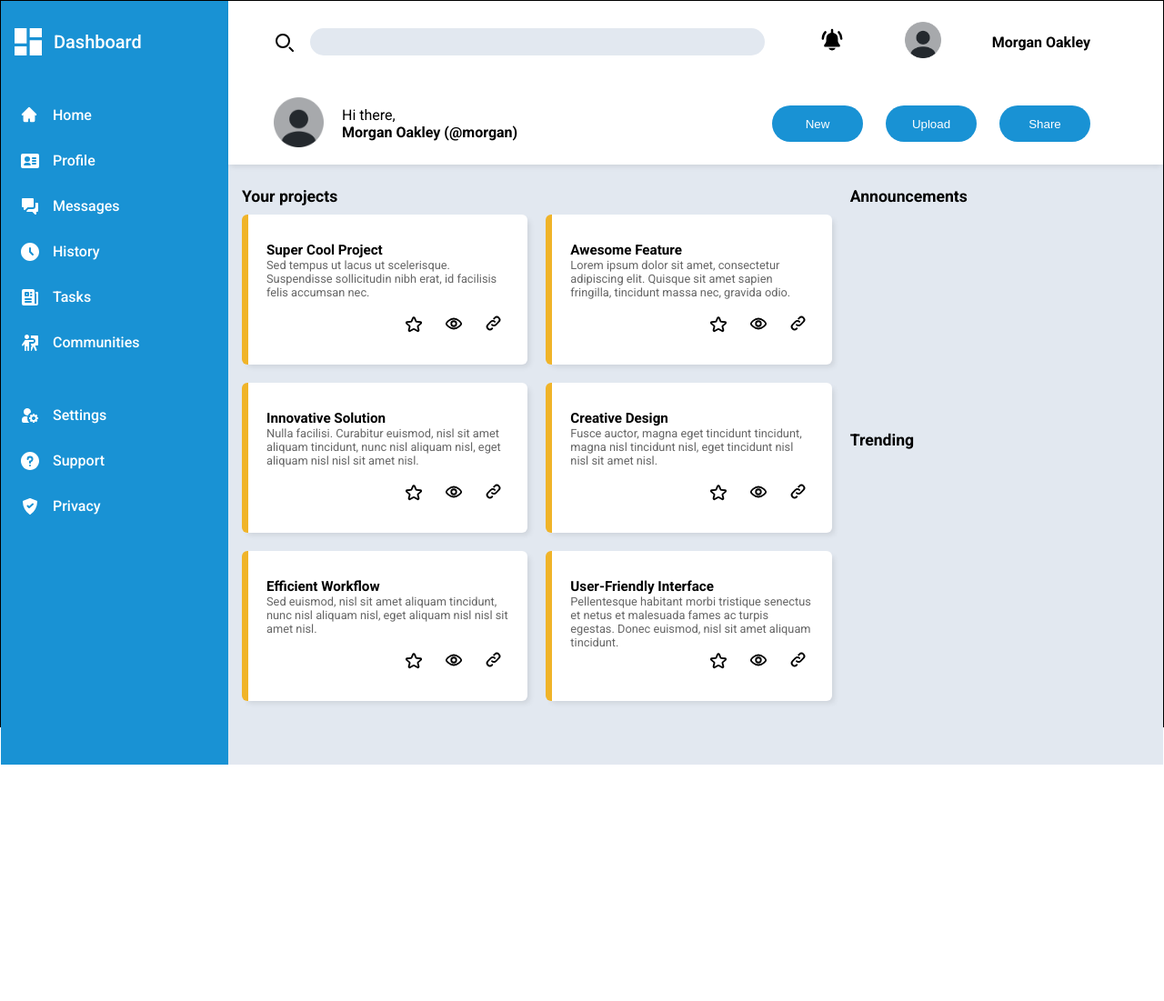
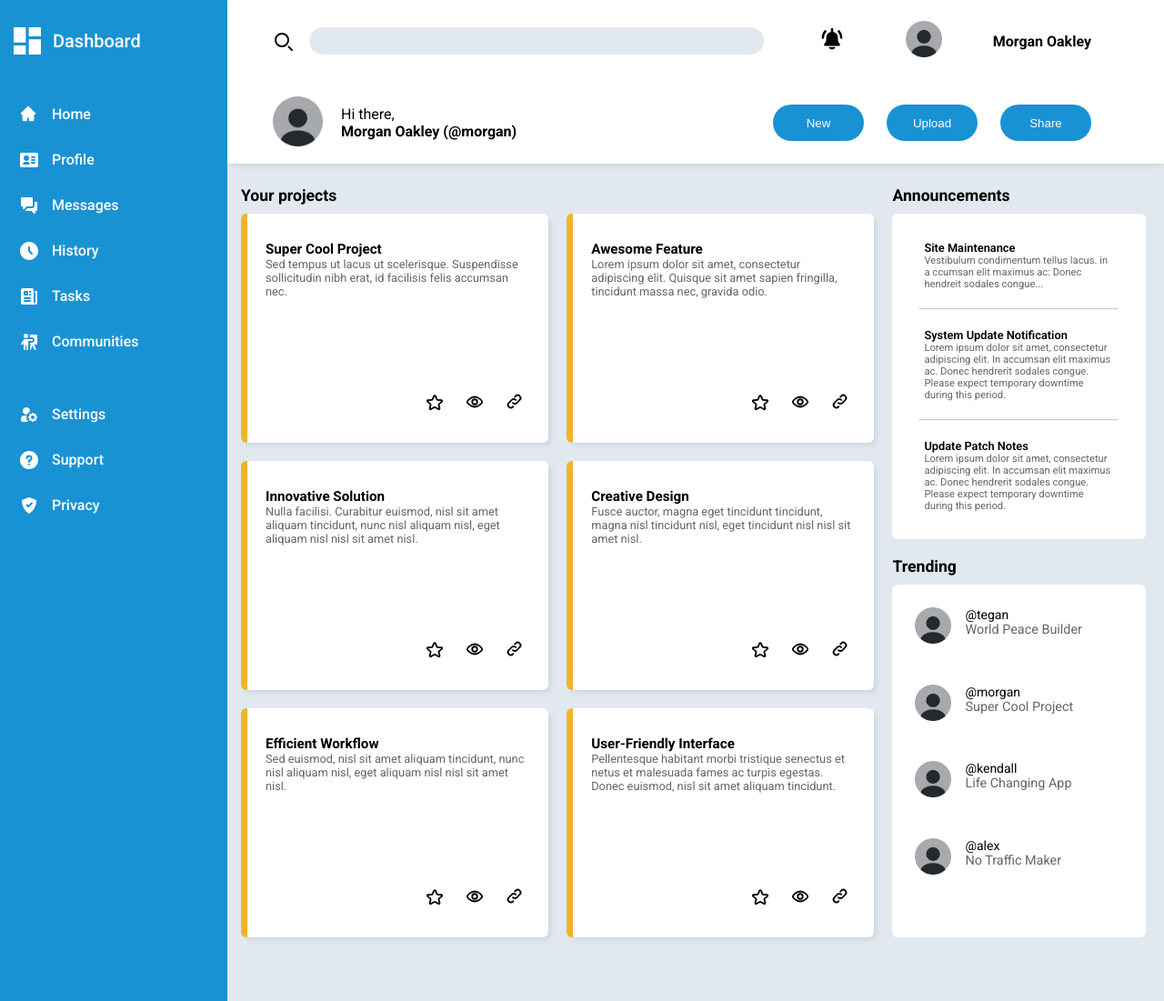
Before and after one commit to tmz0822/odin-admin-dashboard, a plain HTML site: page index.html in a window 1280 px wide. Shown: the whole page at 91% size. Before the commit the page ends 841 px from the top, so only its background shows below. Drawn offline with Linux system fonts and the light colour scheme.

Commit message:
Add announcements and trending section

```diff
--- a/index.html
+++ b/index.html
@@ -166,9 +166,74 @@
         <div class="main-right">
           <div class="announcements">
             <h2>Announcements</h2>
+            <div class="announcements-card">
+              <div class="announcement">
+                <h3>Site Maintenance</h3>
+                <p>
+                  Vestibulum condimentum tellus lacus. in a ccumsan elit maximus
+                  ac: Donec hendreit sodales congue...
+                </p>
+              </div>
+              <hr />
+              <div class="announcement">
+                <h3>System Update Notification</h3>
+                <p>
+                  Lorem ipsum dolor sit amet, consectetur adipiscing elit. In
+                  accumsan elit maximus ac. Donec hendrerit sodales congue.
+                  Please expect temporary downtime during this period.
+                </p>
+              </div>
+              <hr />
+              <div class="announcement">
+                <h3>Update Patch Notes</h3>
+                <p>
+                  Lorem ipsum dolor sit amet, consectetur adipiscing elit. In
+                  accumsan elit maximus ac. Donec hendrerit sodales congue.
+                  Please expect temporary downtime during this period.
+                </p>
+              </div>
+            </div>
           </div>
           <div class="trending">
             <h2>Trending</h2>
+            <div class="trending-card">
+              <div class="trending-person">
+                <div>
+                  <img src="images/profile-circle-icon.png" alt="" />
+                </div>
+                <div class="trending-person-info">
+                  <div class="trending-person-tag">@tegan</div>
+                  <div class="trending-person-name">World Peace Builder</div>
+                </div>
+              </div>
+              <div class="trending-person">
+                <div>
+                  <img src="images/profile-circle-icon.png" alt="" />
+                </div>
+                <div class="trending-person-info">
+                  <div class="trending-person-tag">@morgan</div>
+                  <div class="trending-person-name">Super Cool Project</div>
+                </div>
+              </div>
+              <div class="trending-person">
+                <div>
+                  <img src="images/profile-circle-icon.png" alt="" />
+                </div>
+                <div class="trending-person-info">
+                  <div class="trending-person-tag">@kendall</div>
+                  <div class="trending-person-name">Life Changing App</div>
+                </div>
+              </div>
+              <div class="trending-person">
+                <div>
+                  <img src="images/profile-circle-icon.png" alt="" />
+                </div>
+                <div class="trending-person-info">
+                  <div class="trending-person-tag">@alex</div>
+                  <div class="trending-person-name">No Traffic Maker</div>
+                </div>
+              </div>
+            </div>
           </div>
         </div>
       </main>
--- a/style.css
+++ b/style.css
@@ -25,7 +25,6 @@ html {
   grid-template-columns: 250px 1fr;
   grid-template-rows: 180px 1fr;
 
-  border: 1px solid;
   height: 100vh;
 }
 
@@ -199,14 +198,6 @@ html {
   grid-template-columns: 2fr 1fr;
 }
 
-/* .header-bottom > * {
-  border: 1px solid;
-} */
-
-/* .header-bottom .user-info > * {
-  border: 1px solid;
-} */
-
 .header-bottom .user-info {
   display: grid;
   grid-template-columns: min-content 1fr;
@@ -232,6 +223,7 @@ html {
   border-radius: 20px;
   width: 100px;
   height: 40px;
+  cursor: pointer;
 }
 
 #main {
@@ -240,7 +232,7 @@ html {
   padding: 25px 20px 100px 15px;
 
   display: grid;
-  grid-template-columns: 2fr 1fr;
+  grid-template-columns: 2.5fr 1fr;
 
   column-gap: 20px;
 }
@@ -252,8 +244,7 @@ main h2 {
 
 .project-cards {
   display: grid;
-  grid-template-columns: repeat(auto-fill, minmax(280px, 1fr));
-  grid-template-rows: repeat(auto-fill, minmax(150px, 1fr));
+  grid-template-columns: repeat(auto-fill, minmax(250px, 1fr));
   gap: 20px;
   height: 100%;
 }
@@ -296,4 +287,59 @@ main h2 {
 
 .main-right {
   display: grid;
+  grid-template-rows: 1fr 1fr;
+  gap: 20px;
 }
+
+.announcements-card {
+  padding: 30px;
+  background: #fff;
+  border-radius: 6px;
+}
+
+.announcements-card hr {
+  margin: 20px 0;
+  opacity: 0.5;
+}
+
+.announcement {
+  padding: 0 5px;
+}
+
+.announcement h3 {
+  font-size: 0.8rem;
+  font-weight: 600;
+}
+
+.announcement p {
+  font-size: 0.7rem;
+  color: #666;
+}
+
+.trending-card {
+  background: white;
+  border-radius: 6px;
+  height: 100%;
+  padding: 25px;
+
+  display: grid;
+}
+
+.trending-person {
+  display: grid;
+  grid-template-columns: min-content 1fr;
+  gap: 15px;
+}
+
+.trending-person img {
+  width: 40px;
+}
+
+.trending-person-tag {
+  font-size: 14px;
+}
+
+.trending-person-name {
+  font-size: 0.9rem;
+  color: #666;
+}
```
